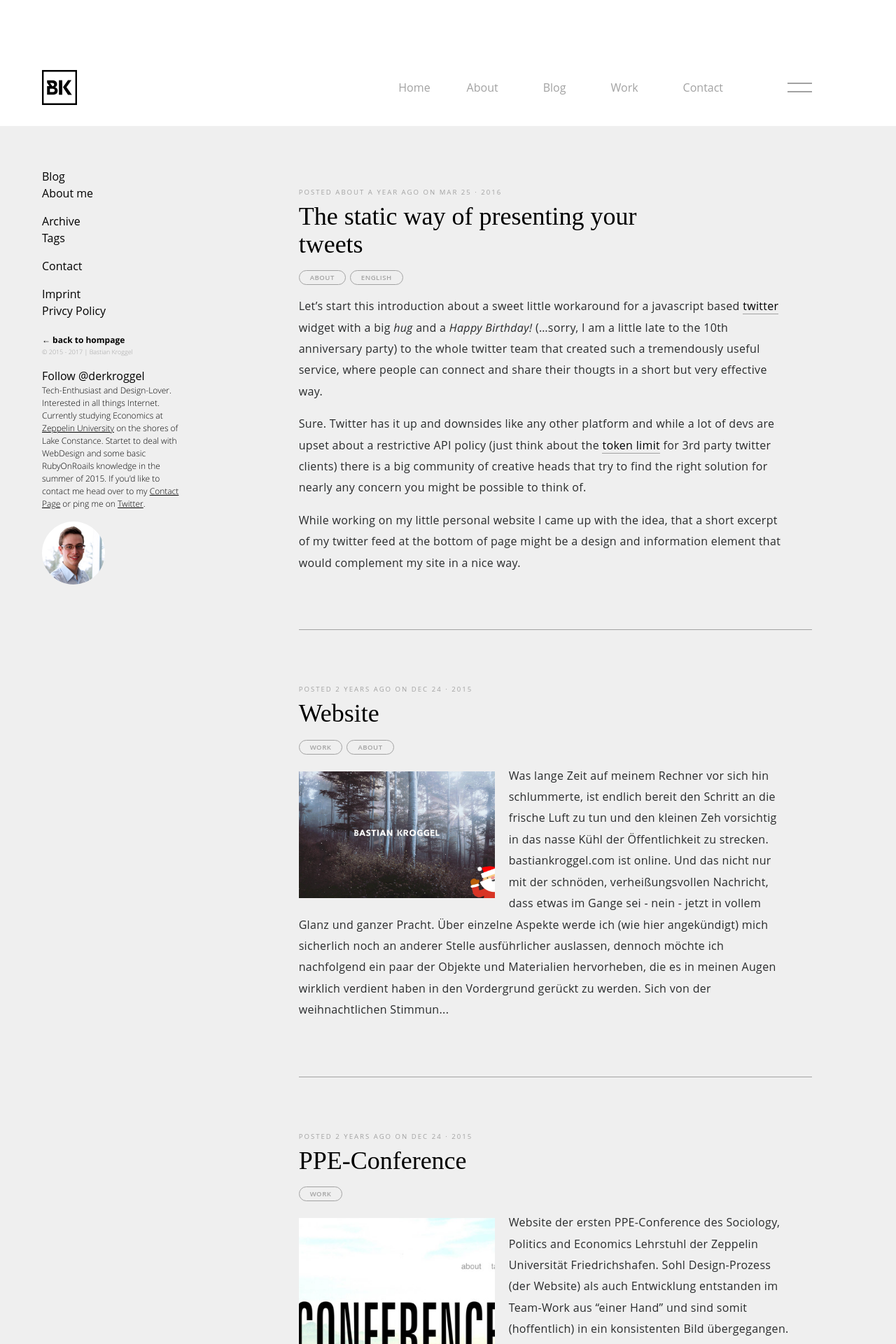
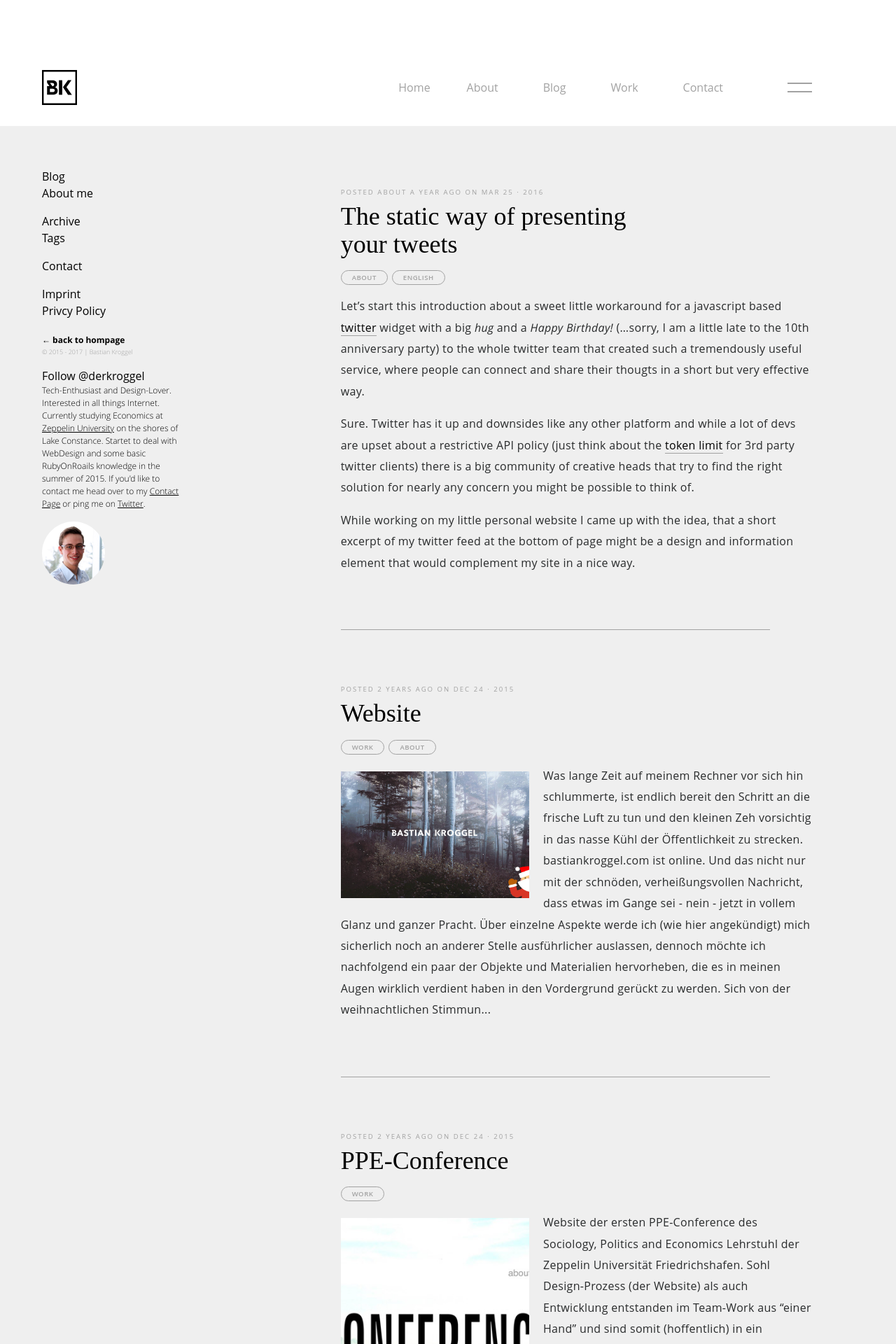
Before and after one commit to bkroggel/luzid, a Jekyll site: the page built from index.html, in a window 1280 px wide. Shown: the top 1920 px of the page at 70% size. Built offline with Jekyll 4.4.1, drawn with Linux system fonts in a browser that asks for light colours; nearby versions of some CDN libraries; some web fonts are replaced; the list of posts is cut into pages by our own code; comment, search, counter and statistics services are not loaded.

Commit message:
modifications for responsive display of blog overview

```diff
--- a/_sass/blog/_default.scss
+++ b/_sass/blog/_default.scss
@@ -19,13 +19,13 @@
   @include display_flex;
   @include align-items(center);
   @include justify-content(space-between);
-  margin: 100px 40px 30px 40px;
+  margin: 100px 30px 30px;
   svg {
     width: 40px;
     height: 40px;
   }
   @include media-query($xtra-small){
-    margin: 100px 60px 30px 60px;
+    margin: 100px 60px 30px;
     svg {
       width: 50px;
       height: 50px;
@@ -70,19 +70,26 @@
   background-color: rgb(239, 239, 239);
   min-height: 800px;
   width: 100%;
-  display: flex;
+  @include display_flex;
   &__navigation {
       display: none;
   }
+  &__content {
+    margin: 0 auto;
+    padding: 80px 30px 50px;
+  }
+  @include media-query($xtra-small){
+    &__content {
+      padding: 80px 60px 50px;
+    }
+  };
   @include media-query($medium){
     &__navigation {
         display: block;
         width: calc(100% / 3);
     }
     &__content {
-      display: block;
       width: calc(100% / 3 * 2);
-      padding: 80px 0 50px 0;
     }
   };
   .overview-posts {
@@ -98,6 +105,9 @@
   }
   .bk-overview-posts__frame {
     max-width: 700px;
+    @include media-query($medium){
+      margin-right: 60px;
+    }
   }
   .bk-blog-posts__date {
     margin: 0 0 6px 0;
```
